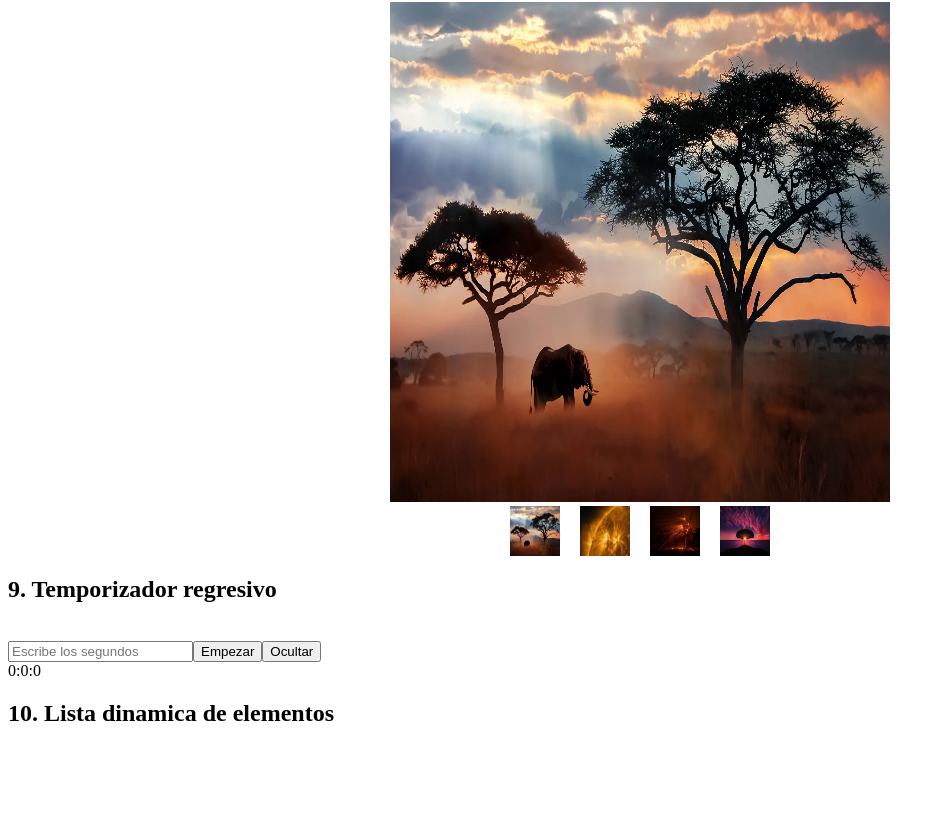
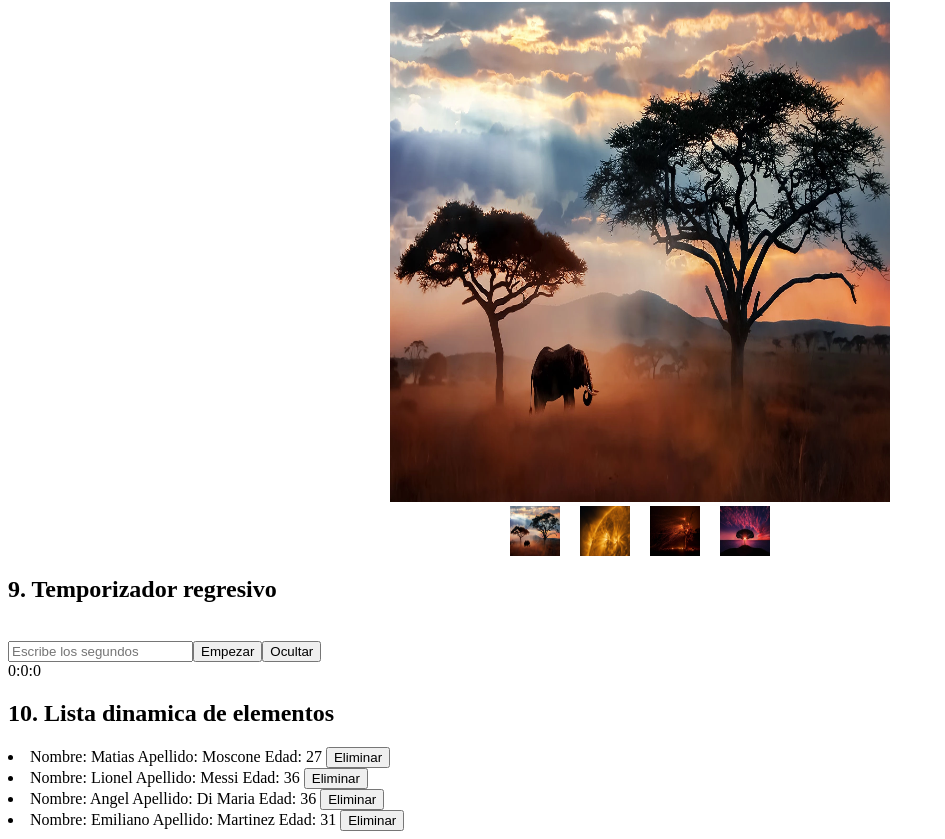
Before and after one commit to matiasmoscone1/practica-ejercicios-logica-programacion-react, a React (Vite) app: page / in a window 1280 px wide. Shown: the part 981-1820 px from the top of the page, without its empty margins (0-945 px from the left). Before the commit the page ends 1728 px from the top, so only its background shows below. Built offline with nearby package versions, Linux system fonts and the light colour scheme.

Commit message:
Resolviendo ej 10

```diff
--- a/src/ejercicios/ListaDinamica.jsx
+++ b/src/ejercicios/ListaDinamica.jsx
@@ -28,13 +28,19 @@ const ListaDinamica = () => {
     }];
 
 
+    const eliminarJugador = () => {
+
+    }
 
 
     return(<>
     <div>
         <h2>10. Lista dinamica de elementos</h2>
 
-
+        <div>{arrayJugadores.map((jugador) => {
+            return(<li>{`Nombre: ${jugador.nombre}  Apellido: ${jugador.apellido}
+            Edad: ${jugador.edad} `}<button onClick={eliminarJugador}>Eliminar</button></li>);
+        })}</div>
 
 
     </div>
```
